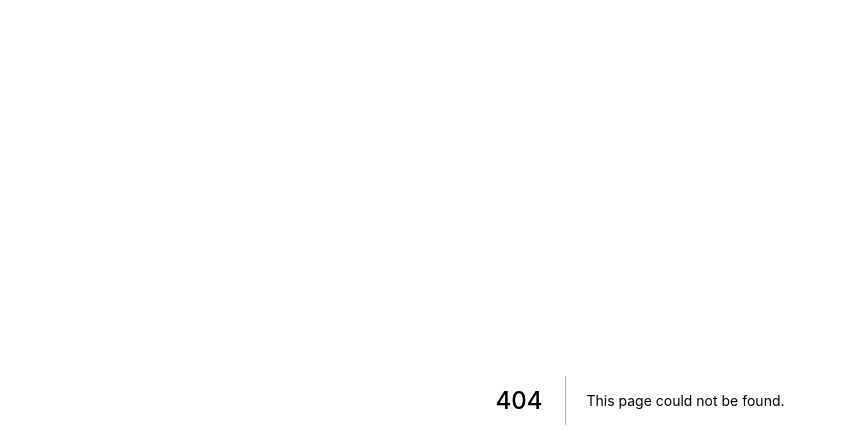
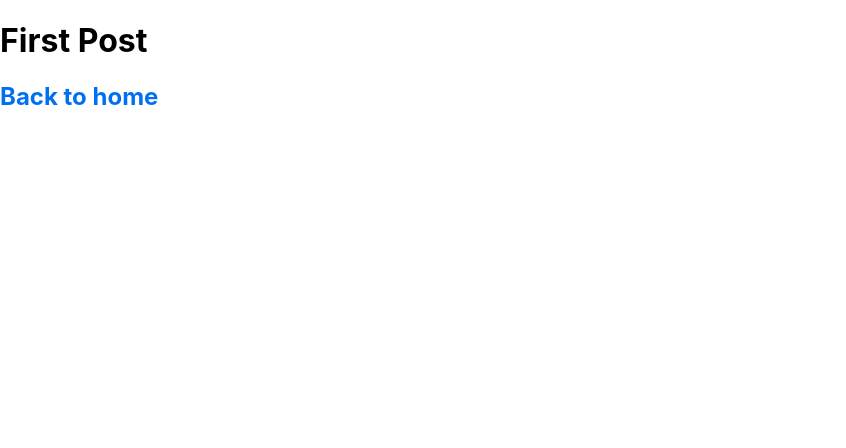
Before and after one commit to axelzum/personal-website, a Next.js app: page /posts/first-post in a window 1280 px wide. Before the commit this address had no page. Shown: the top 448 px of the page, without its empty margins (0-846 px from the left). Built offline with nearby package versions, Linux system fonts and the light colour scheme.

Commit message:
add a new page with Link

```diff
--- /dev/null
+++ b/pages/posts/first-post.js
@@ -0,0 +1,19 @@
+import Link from 'next/link';
+import styled from 'styled-components';
+
+const StyledH2 = styled.h2`
+  color: #0070f3;
+`;
+
+const FirstPost = () => (
+  <>
+    <h1>{'First Post'}</h1>
+    <StyledH2>
+      <Link href='/'>
+        <a>{'Back to home'}</a>
+      </Link>
+    </StyledH2>
+  </>
+);
+
+export default FirstPost;
```
Also changed, not shown: pages/index.js (+32 -34 lines).
